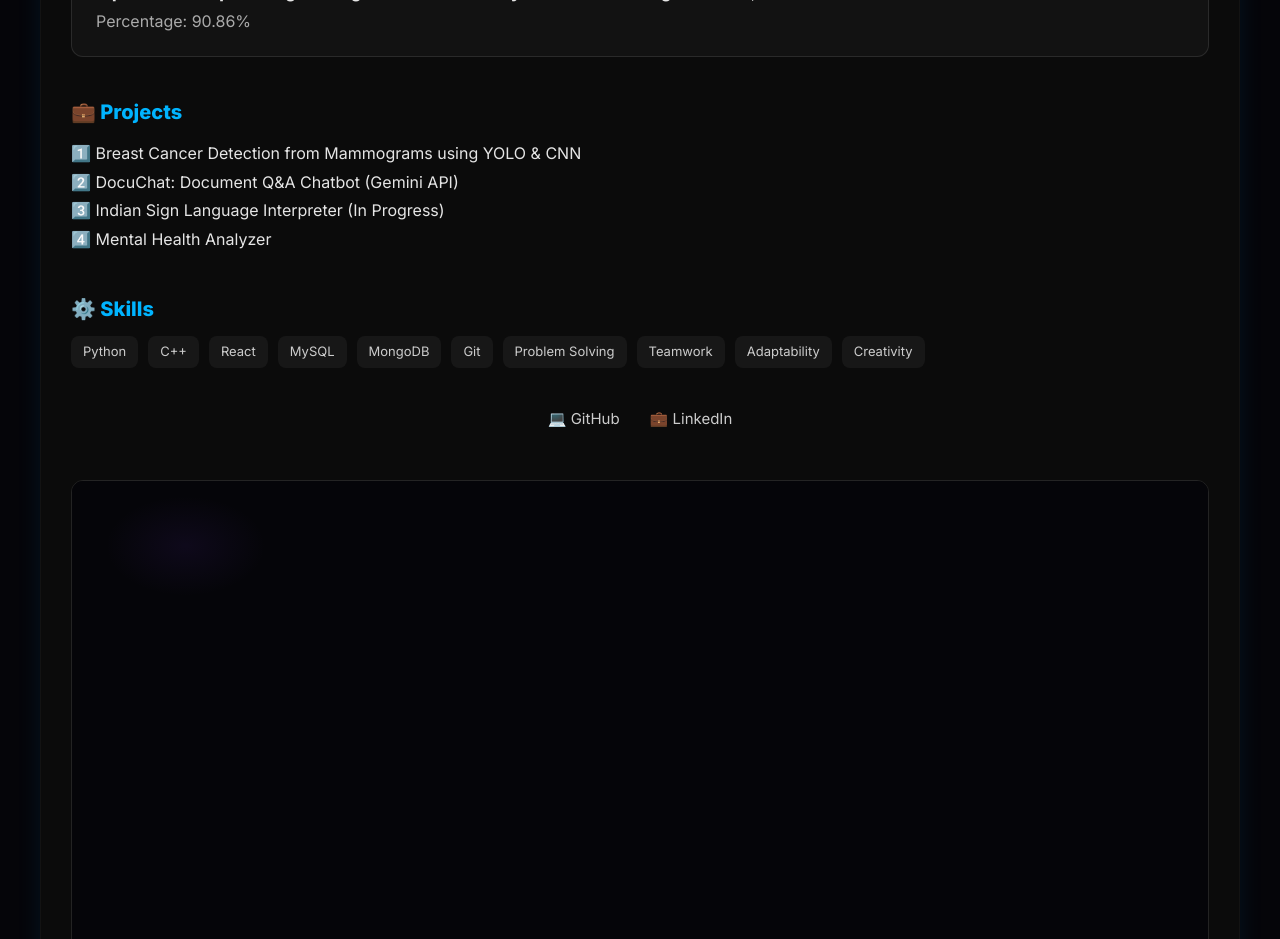
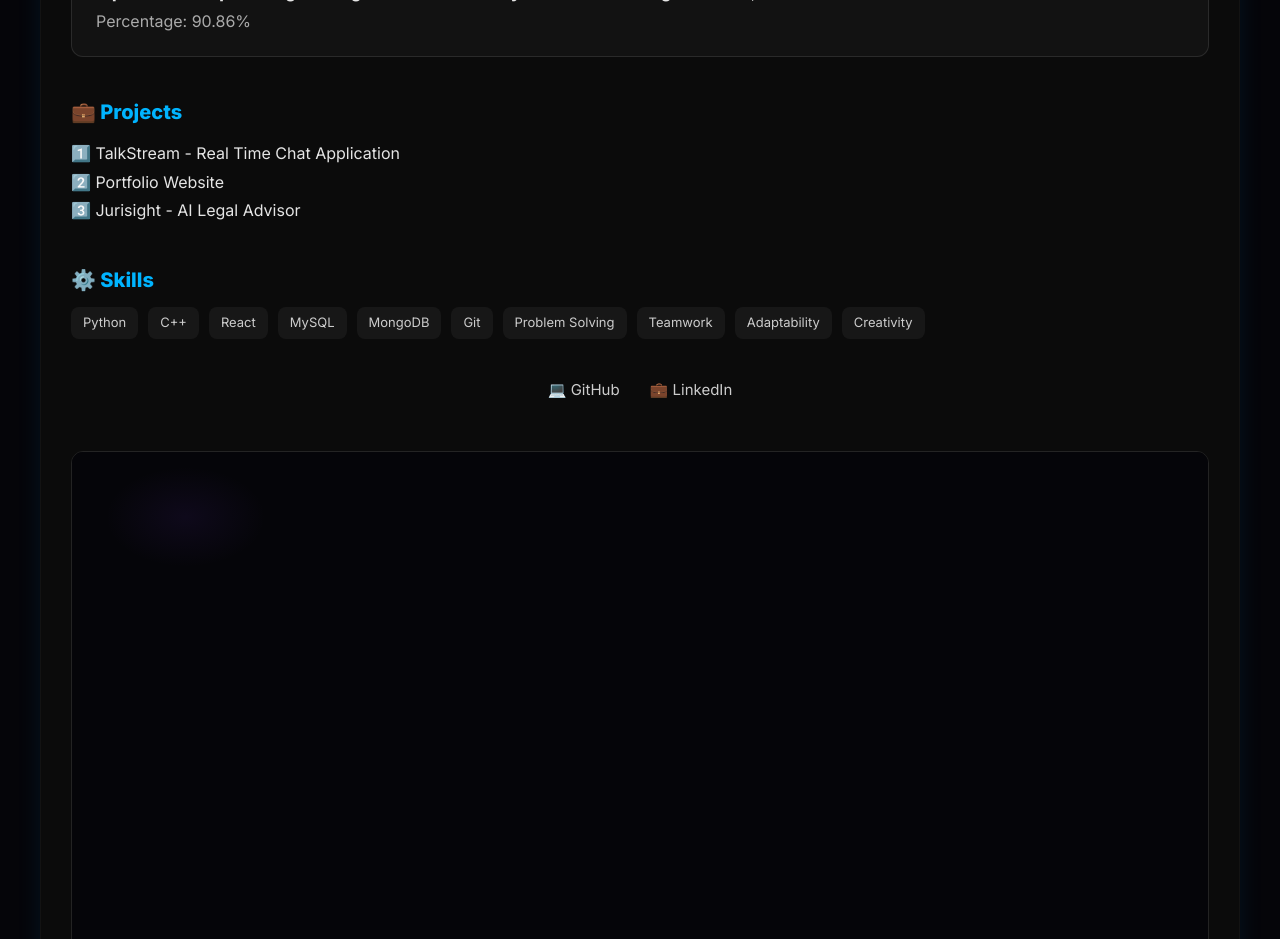
Before and after one commit to sohambhambere50/Soham-Portfolio, a React (Vite) app: page /resume in a window 1280 px wide. Shown: the part 980-1919 px from the top of the page. Built offline with nearby package versions, Linux system fonts and the light colour scheme; the HTML template or start-up script is replaced by a standard one.

Commit message:
feat: Add projects in description

```diff
--- a/src/pages/Resume.jsx
+++ b/src/pages/Resume.jsx
@@ -127,10 +127,9 @@ export default function Resume() {
         >
           <h4 style={{ fontSize: 20, color: "#00b4ff", marginBottom: 12 }}>💼 Projects</h4>
           <ul style={{ listStyle: "none", padding: 0, margin: 0, lineHeight: 1.8 }}>
-            <li>1️⃣ Breast Cancer Detection from Mammograms using YOLO & CNN</li>
-            <li>2️⃣ DocuChat: Document Q&A Chatbot (Gemini API)</li>
-            <li>3️⃣ Indian Sign Language Interpreter (In Progress)</li>
-            <li>4️⃣ Mental Health Analyzer</li>
+            <li>1️⃣ TalkStream - Real Time Chat Application</li>
+            <li>2️⃣ Portfolio Website</li>
+            <li>3️⃣ Jurisight - AI Legal Advisor </li>
           </ul>
         </motion.div>
 
```
